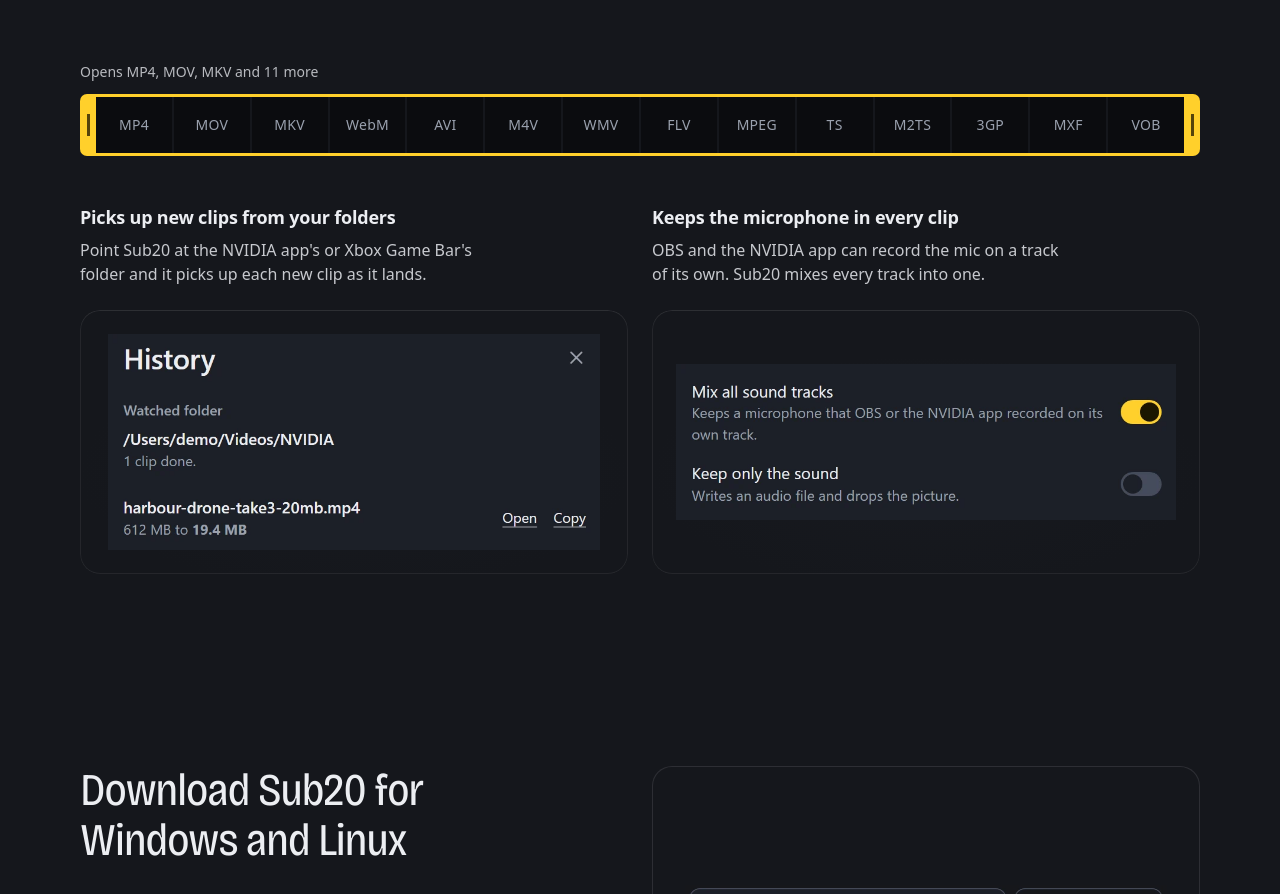
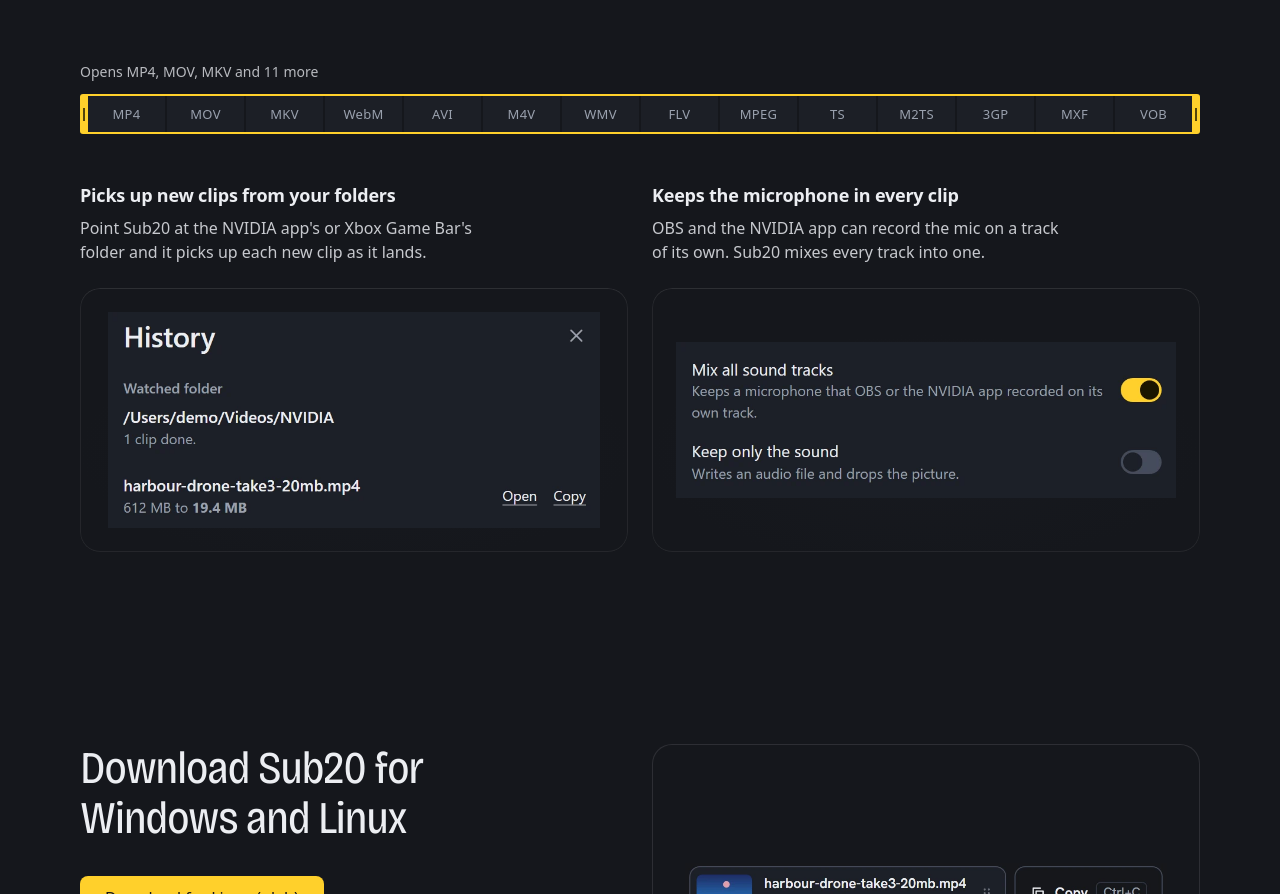
Before and after one commit to Y4dd/Sub20, an Astro site in the folder site/: page / in a window 1280 px wide. Shown: the part 1495-2389 px from the top of the page. Built offline with nearby package versions, Linux system fonts and the light colour scheme; Astro itself is replaced by a stand-in of ours; no server answers; a web font is replaced by a local one.

Commit message:
Site: the formats rail drawn quietly, slim handles and bars around frames of the ground's own surface

```diff
--- a/site/src/styles/site.css
+++ b/site/src/styles/site.css
@@ -287,20 +287,22 @@
 @keyframes trim-join { from { --trim-bar: transparent; } }
 
 /* The formats Sub20 opens, as the app's timeline: each one a frame of the strip, all of them inside the
-   bracket (what the handles leave out is what the app throws away), with the summary above it. */
+   bracket (what the handles leave out is what the app throws away), with the summary above it. A detail
+   between the cards, not a band: slim handles and bars in the proportions of the headings' bracket (a
+   handle about a fifth of the height, its grip a third), frames of the ground's own surface. */
 .kinds { margin: 0 0 var(--s-7); display: grid; gap: var(--s-3); min-width: 0; }
 .kinds figcaption { font-size: var(--t-small); color: color-mix(in srgb, var(--p-ink) 76%, var(--p-bg)); }
-.kinds__rail { --hw: 16px; --tb: 3px; position: relative; margin: 0; padding: var(--tb) var(--hw); list-style: none;
+.kinds__rail { --hw: 7px; --tb: 2px; --gh: 11px; position: relative; margin: 0; padding: var(--tb) var(--hw); list-style: none;
   display: grid; grid-template-columns: repeat(7, minmax(0, 1fr)); gap: 2px;
   background: linear-gradient(var(--trim-bar) 0 0) 50% 0 / calc(100% - 2 * var(--hw)) var(--tb) no-repeat,
     linear-gradient(var(--trim-bar) 0 0) 50% 100% / calc(100% - 2 * var(--hw)) var(--tb) no-repeat; }
 .kinds__rail::before, .kinds__rail::after { content: ""; position: absolute; top: 0; bottom: 0; width: var(--hw);
-  background: linear-gradient(var(--grip) 0 0) 50% 50% / 3px 22px no-repeat, var(--trim); }
-.kinds__rail::before { left: 0; border-radius: 7px 0 0 7px; }
-.kinds__rail::after { right: 0; border-radius: 0 7px 7px 0; }
-.kinds__rail li { display: grid; place-items: center; height: 40px; min-width: 0; background: #0b0c0f;
+  background: linear-gradient(var(--grip) 0 0) 50% 50% / 2px var(--gh) no-repeat, var(--trim); }
+.kinds__rail::before { left: 0; border-radius: 3px 0 0 3px; }
+.kinds__rail::after { right: 0; border-radius: 0 3px 3px 0; }
+.kinds__rail li { display: grid; place-items: center; height: 30px; min-width: 0; background: var(--p-surface);
   font-size: 12px; font-weight: 500; color: var(--p-muted); }
-@media (min-width: 900px) { .kinds__rail { grid-template-columns: repeat(14, minmax(0, 1fr)); } .kinds__rail li { height: 56px; font-size: var(--t-small); letter-spacing: .02em; } }
+@media (min-width: 900px) { .kinds__rail { --hw: 8px; --gh: 13px; grid-template-columns: repeat(14, minmax(0, 1fr)); } .kinds__rail li { height: 36px; font-size: 13px; letter-spacing: .02em; } }
 
 /* Words and links: the nav, the footer, the document pages. */
 /* A heading a button jumps to (the nav's Download Sub20 on /download/) clears the fixed bar. */
```
